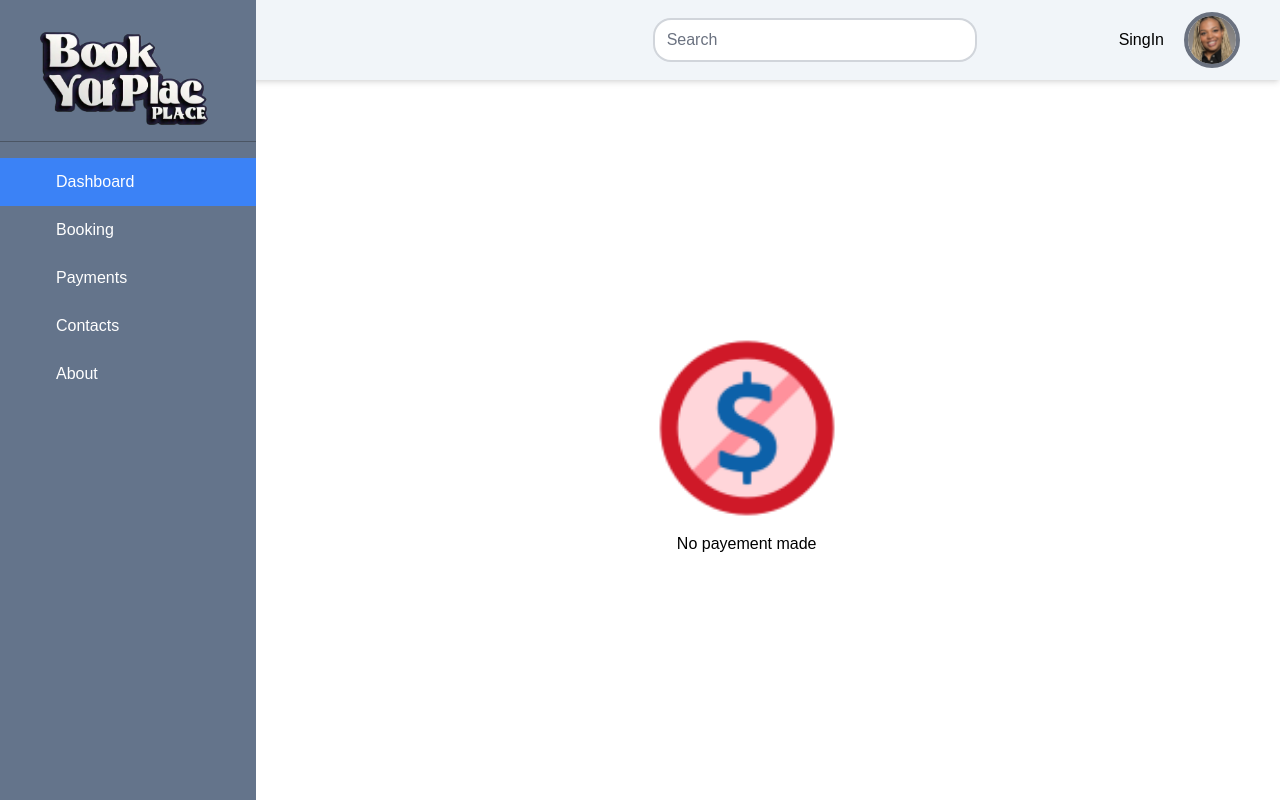
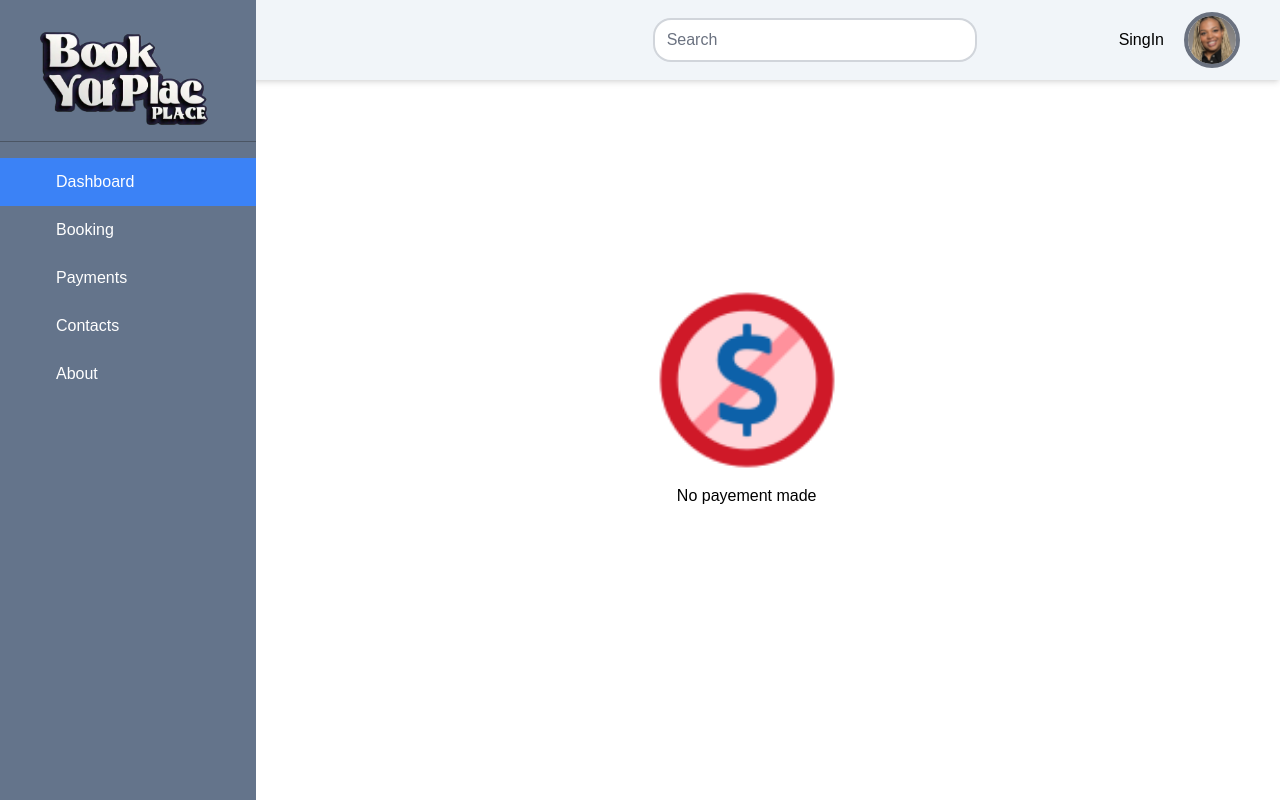
Before and after one commit to CassimT/PlaceBooking, a React (Create React App) app: page /PaymentsPage in a window 1280 px wide. Built offline with nearby package versions, Linux system fonts and the light colour scheme.

Commit message:
centered the Nopay icon

```diff
--- a/src/componets/Payments/Payments.js
+++ b/src/componets/Payments/Payments.js
@@ -4,8 +4,8 @@ import React from 'react'
 function Payments() {
   return (
     <div className="container items-center m-auto">
-        <img src='assets/icons/nopay.png' alt='NoPay' className=' relative w-52 h-52 m-auto top-52' ></img>
-        <h1 className=' relative top-52'>No payement made</h1>
+        <img src='assets/icons/nopay.png' alt='NoPay' className=' relative w-52 h-52 m-auto top-40' ></img>
+        <h1 className=' relative top-40'>No payement made</h1>
     </div>
   )
 }
```
